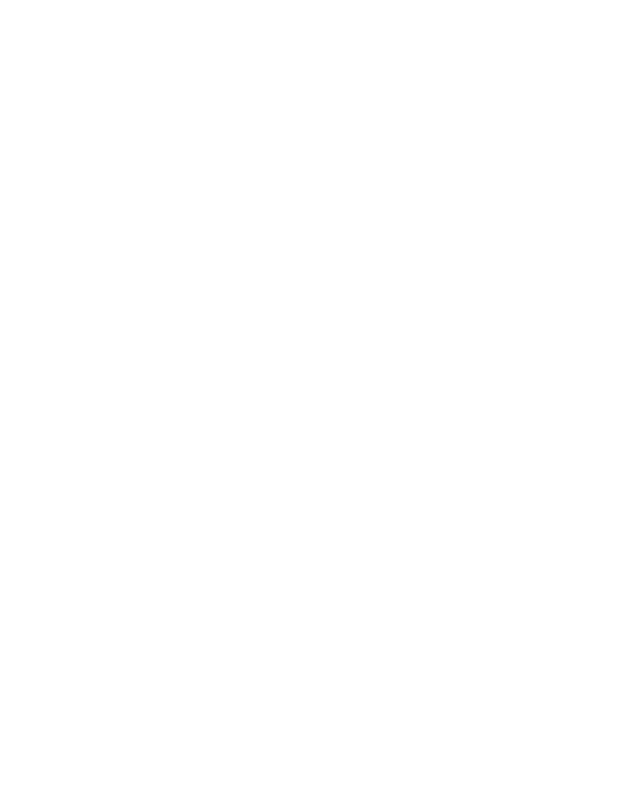
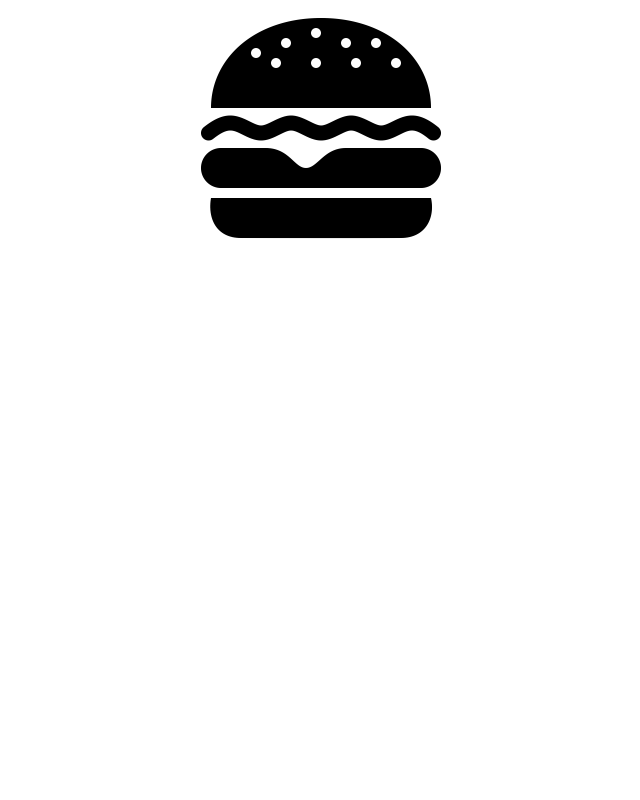
Before and after one commit to deanhume/lazy-observer-load, a plain HTML site: page index.html in a window 1280 px wide. Shown: the top 800 px of the page, without its empty margins (319-959 px from the left). Drawn offline with Linux system fonts and the light colour scheme; the site is published under a folder, as on GitHub Pages, so addresses that start at the root find nothing.

Commit message:
Corrected references

```diff
--- a/index.html
+++ b/index.html
@@ -225,7 +225,7 @@
   <br>
   <!-- images by iconmonstr.com -->
   <img class="js-lazy-image centered" data-src="pizza.png">
-  <script src="/lazy-load.min.js"></script>
+  <script src="lazy-load.min.js"></script>
 </body>
 
 </html>
```
